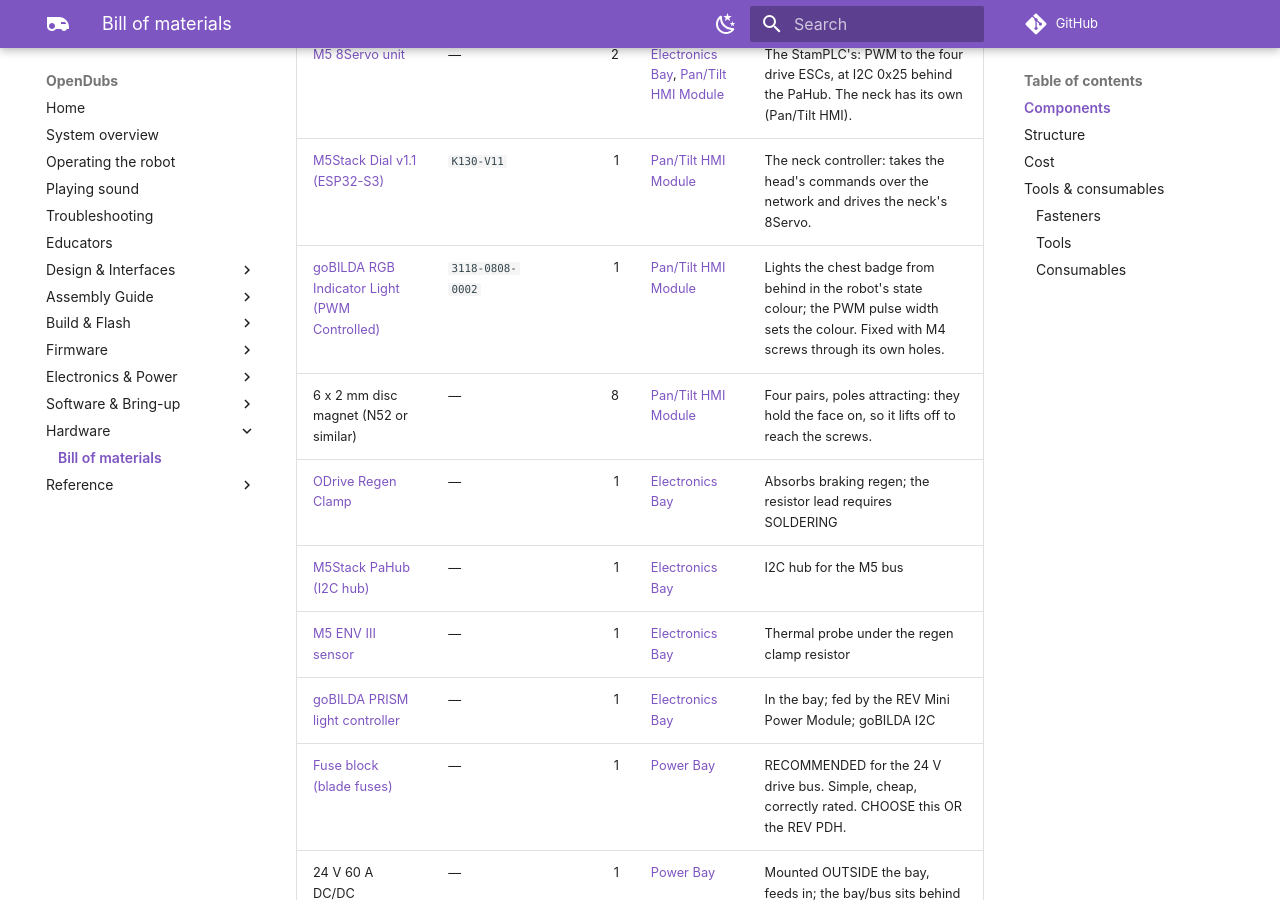
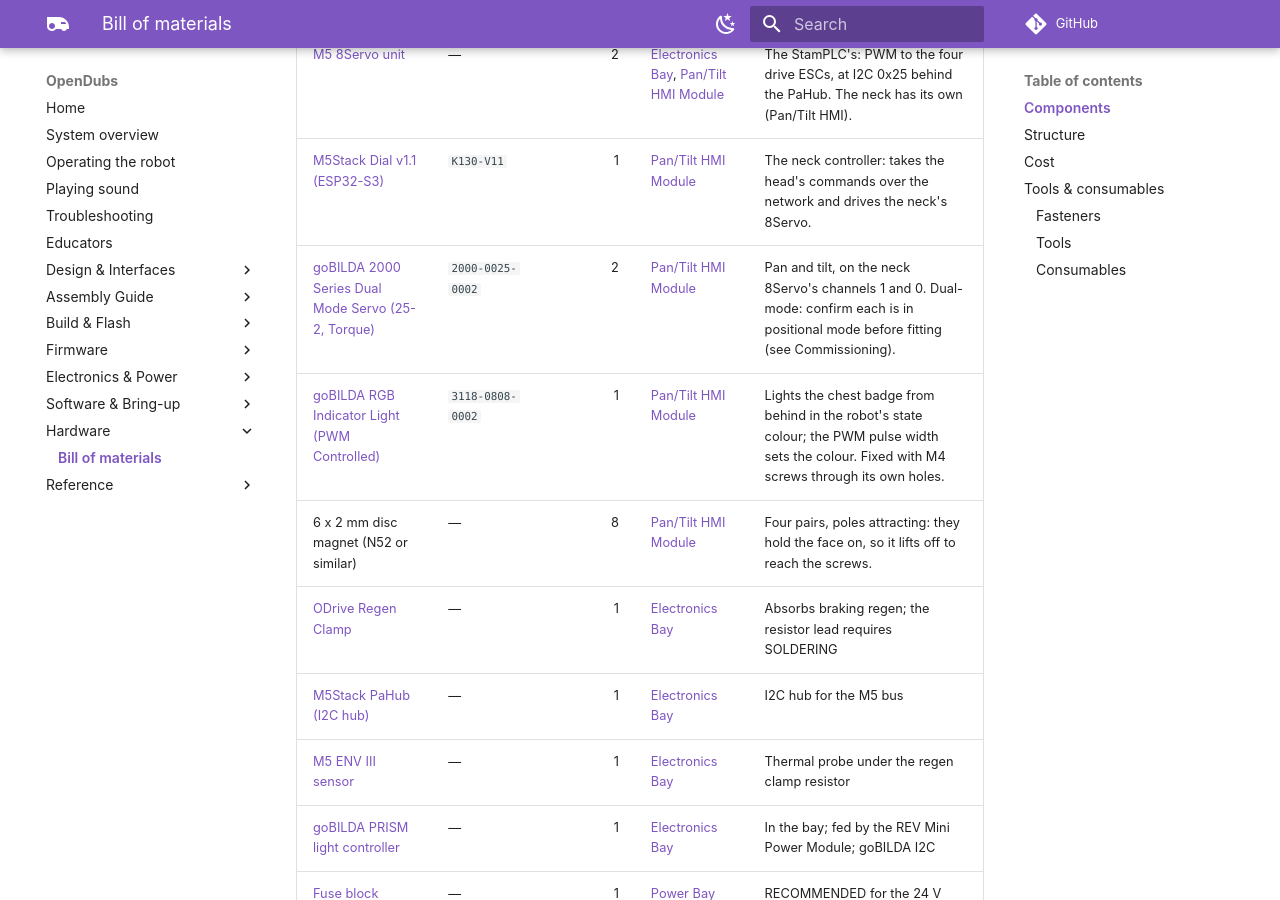
Before and after one commit to UW-Allen-School-Robotics/opendubs, an MkDocs documentation site: the page built from docs/hardware-bom.md, in a window 1280 px wide and 900 px high, scrolled down 2568 px. Built offline with MkDocs 1.6.1 and Material for MkDocs 9.7.7, drawn with Linux system fonts in a browser that asks for light colours; comment, search, counter and statistics services are not loaded; part of the change alters nothing that is shown; some of the changed text lies outside the part shown.

Commit message:
bom: the neck's pan/tilt servos — goBILDA 2000 Series Dual Mode, 25-2
Two goBILDA 2000 Series Dual Mode Servos (25-2, Torque), 2000-0025-0002, on the
neck's 8Servo; $36.99 each from ServoCity, read 2026-10-20.

Co-Authored-By: Claude Opus 5.5 <noreply@anthropic.com>

```diff
--- a/docs/hardware-bom.md
+++ b/docs/hardware-bom.md
@@ -39,6 +39,7 @@ part used in two places is listed once, with the quantities added.
 | [goBILDA 2x80A ESC](https://www.servocity.com/content/user_manuals/3105-0202-0080_data-sheet.pdf) | `3105-0202-0080` | 2 | [Electronics Bay](build/electronics-bay.md) | Drive ESCs (datasheet at the link). NOTE: 2x80A is likely OVER-SPEC for this drivetrain — a lower-amperage ESC would work and cost less; we used these because we had them on hand. |
 | [M5 8Servo unit](https://docs.m5stack.com/en/unit/8Servos%20Unit) | — | 2 | [Electronics Bay](build/electronics-bay.md), [Pan/Tilt HMI Module](build/pan-tilt-hmi.md) | The StamPLC's: PWM to the four drive ESCs, at I2C 0x25 behind the PaHub. The neck has its own (Pan/Tilt HMI). |
 | [M5Stack Dial v1.1 (ESP32-S3)](https://shop.m5stack.com/products/m5stack-dial-v1-1) | `K130-V11` | 1 | [Pan/Tilt HMI Module](build/pan-tilt-hmi.md) | The neck controller: takes the head's commands over the network and drives the neck's 8Servo. |
+| [goBILDA 2000 Series Dual Mode Servo (25-2, Torque)](https://www.servocity.com/2000-series-dual-mode-servo-25-2/) | `2000-0025-0002` | 2 | [Pan/Tilt HMI Module](build/pan-tilt-hmi.md) | Pan and tilt, on the neck 8Servo's channels 1 and 0. Dual-mode: confirm each is in positional mode before fitting (see Commissioning). |
 | [goBILDA RGB Indicator Light (PWM Controlled)](https://www.servocity.com/rgb-indicator-light-pwm-controlled/) | `3118-0808-0002` | 1 | [Pan/Tilt HMI Module](build/pan-tilt-hmi.md) | Lights the chest badge from behind in the robot's state colour; the PWM pulse width sets the colour. Fixed with M4 screws through its own holes. |
 | 6 x 2 mm disc magnet (N52 or similar) | — | 8 | [Pan/Tilt HMI Module](build/pan-tilt-hmi.md) | Four pairs, poles attracting: they hold the face on, so it lifts off to reach the screws. |
 | [ODrive Regen Clamp](https://shop.odriverobotics.com/products/odrive-regeneration-clamp) | — | 1 | [Electronics Bay](build/electronics-bay.md) | Absorbs braking regen; the resistor lead requires SOLDERING |
@@ -91,8 +92,8 @@ Prices read 2026-10-09 to 2026-10-20, in US dollars, before tax and shipping. Ea
 
 | | Total (USD) | Lines without a price |
 |---|---:|---:|
-| **One robot, all parts** | **$14,569.43** | 10 |
-| One robot, without the Thor and the arms | $3,670.43 | 10 |
+| **One robot, all parts** | **$14,643.41** | 10 |
+| One robot, without the Thor and the arms | $3,744.41 | 10 |
 | Tools, bought once | $188.53 | 4 |
 
 *Parts without a price, not in the totals:* Samsung Galaxy Tab A11, 8.7-inch, Wi-Fi (the head and the operator's tablet); M4 x 20 mm socket-head cap screw (ISO 4762); M4 heat-set insert; 6 x 2 mm disc magnet (N52 or similar); CA glue; 24 V 60 A DC/DC converter; USB cable (A1 to hub); ATM (mini) blade fuse, 5 A; ATM (mini) blade fuse, 10 A; XT30 connector pair (PRISM branch).
@@ -146,6 +147,7 @@ Prices read 2026-10-09 to 2026-10-20, in US dollars, before tax and shipping. Ea
 | goBILDA 2x80A ESC | 2 | $159.99 | $319.98 | [servocity.com](https://www.servocity.com/2x80a-motor-controller/), 2026-10-09 |
 | M5 8Servo unit | 2 | $6.95 | $13.90 | [shop.m5stack.com](https://shop.m5stack.com/products/8-channel-servo-driver-unit-stm32f030), 2026-10-09 |
 | M5Stack Dial v1.1 (ESP32-S3) | 1 | $34.90 | $34.90 | [shop.m5stack.com](https://shop.m5stack.com/products/m5stack-dial-v1-1), 2026-10-16 |
+| goBILDA 2000 Series Dual Mode Servo (25-2, Torque) | 2 | $36.99 | $73.98 | [servocity.com](https://www.servocity.com/2000-series-dual-mode-servo-25-2/), 2026-10-20 |
 | goBILDA RGB Indicator Light (PWM Controlled) | 1 | $24.99 | $24.99 | [servocity.com](https://www.servocity.com/rgb-indicator-light-pwm-controlled/), 2026-10-16 |
 | M4 x 20 mm socket-head cap screw (ISO 4762) | 4 | — | — | no price yet |
 | M4 heat-set insert | 4 | — | — | no price yet |
```
Also changed, not shown: 2 other files.
